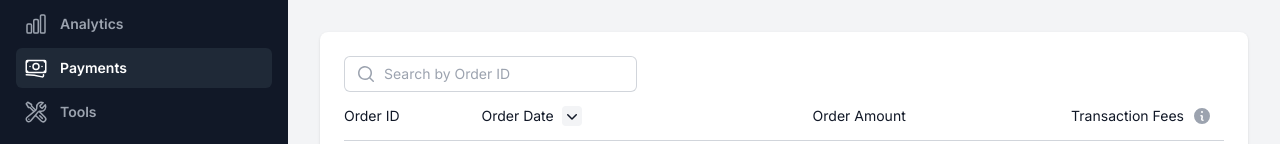
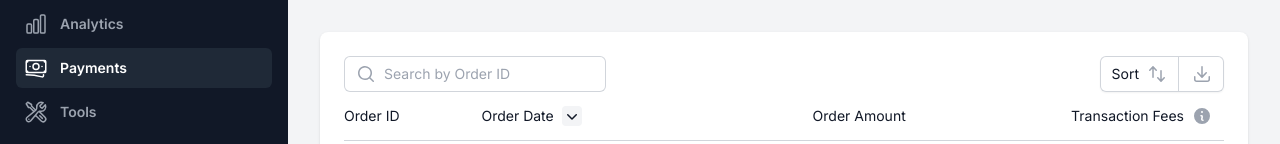
Before and after one commit to thatbeautifuldream/dukaan-payments-dashboard, a Next.js app: page / in a window 1280 px wide. Shown: the part 300-444 px from the top of the page. Built offline with nearby package versions, Linux system fonts and the light colour scheme.

Commit message:
🐛 FIX: add search input to transaction table

```diff
--- a/src/components/transactions-table.tsx
+++ b/src/components/transactions-table.tsx
@@ -5,7 +5,38 @@ import {
   InformationCircleIcon,
   MagnifyingGlassIcon,
 } from "@heroicons/react/20/solid";
+import {
+  BookmarkIcon,
+  ArrowsUpDownIcon,
+  ArrowDownTrayIcon,
+} from "@heroicons/react/20/solid";
 import { transactions } from "@/data/transactions";
+
+function TransactionButtonGroup() {
+  return (
+    <span className="isolate inline-flex rounded-md shadow-sm">
+      <button
+        type="button"
+        className="relative inline-flex items-center gap-x-1.5 rounded-l-md bg-white px-3 py-2 text-sm font-normal text-gray-900 ring-1 ring-inset ring-gray-300 hover:bg-gray-50 focus:z-10"
+      >
+        Sort
+        <ArrowsUpDownIcon
+          className="ml-0.5 h-5 w-5 text-gray-400"
+          aria-hidden="true"
+        />
+      </button>
+      <button
+        type="button"
+        className="relative -ml-px inline-flex items-center rounded-r-md bg-white px-3 py-2 text-sm font-semibold text-gray-900 ring-1 ring-inset ring-gray-300 hover:bg-gray-50 focus:z-10"
+      >
+        <ArrowDownTrayIcon
+          className="ml-0.5 h-5 w-5 text-gray-400"
+          aria-hidden="true"
+        />
+      </button>
+    </span>
+  );
+}
 
 export default function TransactionsTable() {
   return (
@@ -21,11 +52,11 @@ export default function TransactionsTable() {
         <div className="-mx-4 -my-2 overflow-x-auto sm:-mx-6 lg:-mx-8">
           <div className="inline-block min-w-full py-2 align-middle sm:px-6 lg:px-8">
             <Card>
-              <div className="flex-1">
+              <div className="flex-1 flex items-center">
                 <label htmlFor="search" className="sr-only">
                   Search by Order ID
                 </label>
-                <div className="relative">
+                <div className="relative flex items-center">
                   <div className="pointer-events-none absolute inset-y-0 left-0 flex items-center pl-3">
                     <MagnifyingGlassIcon
                       className="h-5 w-5 text-gray-400"
@@ -35,12 +66,16 @@ export default function TransactionsTable() {
                   <input
                     id="search"
                     name="search"
-                    className="block w-1/3 rounded-md border-0 bg-white py-1.5 pl-10 pr-3 text-gray-900 ring-1 ring-inset ring-gray-300 placeholder:text-gray-400 focus:ring-2 focus:ring-inset focus:ring-indigo-600 sm:text-sm sm:leading-6"
+                    className="block w-full rounded-md border-0 bg-white py-1.5 pl-10 pr-3 text-gray-900 ring-1 ring-inset ring-gray-300 placeholder:text-gray-400 focus:ring-2 focus:ring-inset focus:ring-gray-600 sm:text-sm sm:leading-6"
                     placeholder="Search by Order ID"
                     type="search"
                   />
                 </div>
+                <div className="ml-auto">
+                  <TransactionButtonGroup />
+                </div>
               </div>
+
               <table className="min-w-full divide-y divide-gray-300">
                 <thead>
                   <tr>
```
